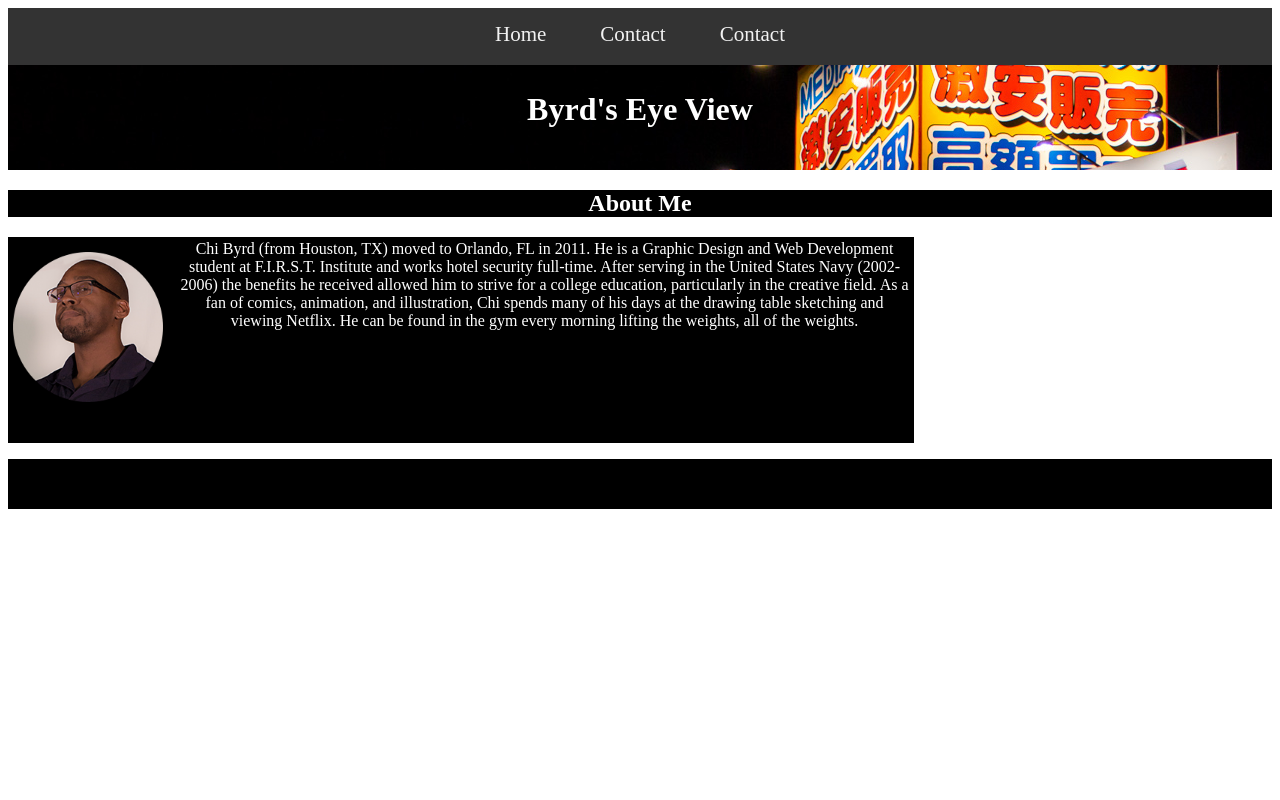
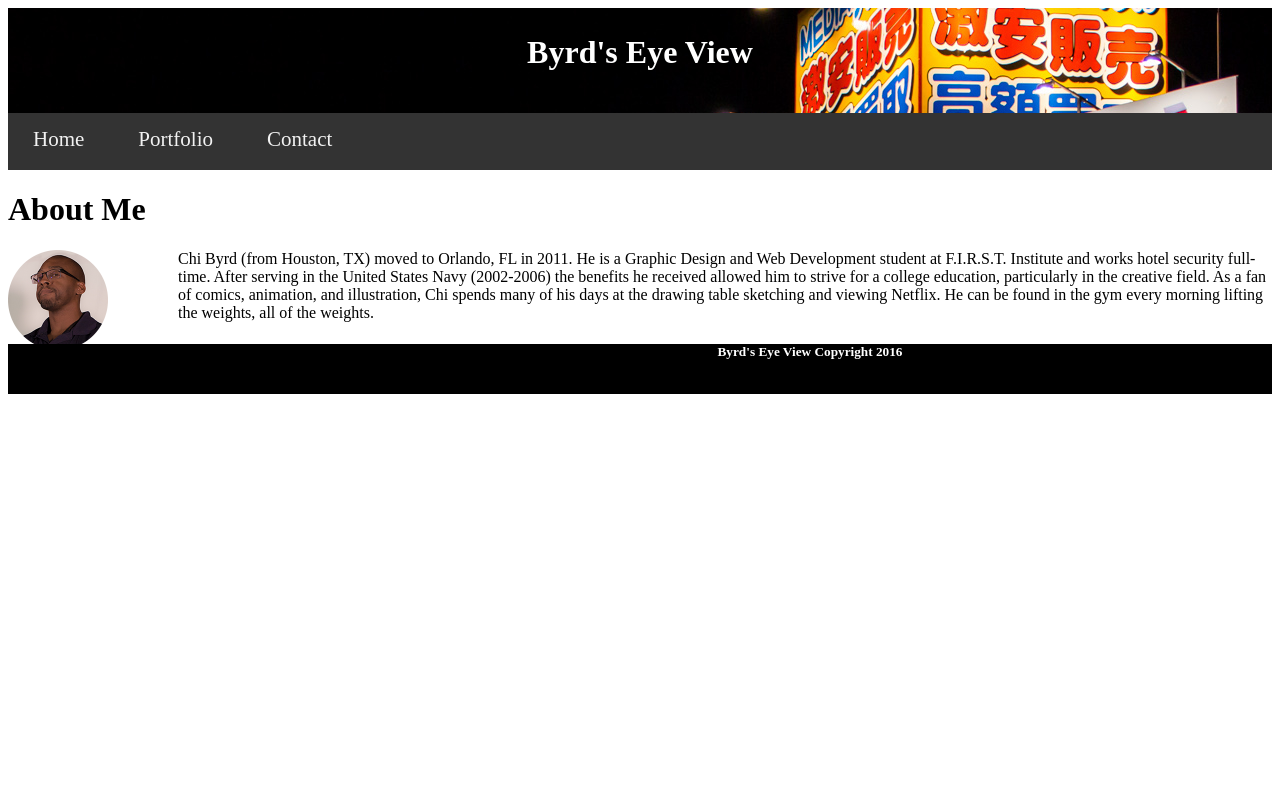
Before and after one commit to ByrdmanCodes/portfolio, a PHP site: page / in a window 1280 px wide. Run offline with PHP 8.4, Linux system fonts and the light colour scheme.

Commit message:
topnav update

```diff
--- a/Assets/CSS/Style/style.css
+++ b/Assets/CSS/Style/style.css
@@ -26,7 +26,7 @@ ul.topnav li.icon {display: none;}
 
 body {
     background-color: white;
-    text-align: center
+    text-align: left
 }
 
 header {
@@ -51,10 +51,11 @@ h2 {
 }
 
 img {
-    margin-top: 15px;
-    margin-bottom: 5px;
-    margin-left: 5px;
-    margin-right: 10px;
+
+    margin-top: 0px;
+    margin-bottom: 0px;
+    margin-left: 0px;
+    margin-right: 0px;
 }
 
 .textcolor {
@@ -127,6 +128,11 @@ footer {
     position: relative;
 }
 
+.footer {
+    color: white;
+    text-align: center
+}
+
 .contact {
     display: inline-block;
     color: #f2f2f2;
--- a/index.html
+++ b/index.html
@@ -9,28 +9,31 @@
 
 <body>
 
+    <header><h1 class="header">Byrd's Eye View</h1></header>
+
     <ul class="topnav" id="myTopnav">
       <a class="index" href="index.html"><li>Home</li></a>
-      <a class="portfolio" href="contact.html"><li>Contact</li></a>
+      <a class="portfolio" href="portfolio.html"><li>Portfolio</li></a>
       <a class="contact" href="contact.html"><li>Contact</li></a>
 
     </ul>
 
-<header><h1 class="header">Byrd's Eye View</h1></header>
 
 
-<h2 class="hcolor">About Me</h2>
+
+<h1 class="body">About Me</h1>
 
     <div>
-<img src="Assets/IMG/Profile01.png" width="150" height="150"><br>CSS is fun!
+<img src="Assets/IMG/Profile01.png" width="100" height="100">
 </div>
 
-<p class="textcolor">Chi Byrd (from Houston, TX) moved to Orlando, FL in 2011. He is a Graphic Design and Web Development student at F.I.R.S.T. Institute and works hotel security full-time. After serving in the United States Navy (2002-2006) the benefits he received allowed him to strive for a college education, particularly in the creative field. As a fan of comics, animation, and illustration, Chi spends many of his days at the drawing table sketching and viewing Netflix. He can be found in the gym every morning lifting the weights, all of the weights.
+<p class="body">Chi Byrd (from Houston, TX) moved to Orlando, FL in 2011. He is a Graphic Design and Web Development student at F.I.R.S.T. Institute and works hotel security full-time. After serving in the United States Navy (2002-2006) the benefits he received allowed him to strive for a college education, particularly in the creative field. As a fan of comics, animation, and illustration, Chi spends many of his days at the drawing table sketching and viewing Netflix. He can be found in the gym every morning lifting the weights, all of the weights.
 </p>
 
     <div><p class="contactMe">
         CONTACT</p></div>
 
-<footer></footer>
+<footer><h5 class="footer">Byrd's Eye View Copyright 2016</h5>
+    </footer>
 </body>
 </html>
```
Also changed, not shown: contact.html (+4 -3 lines), portfolio.html (+7 -4 lines).
